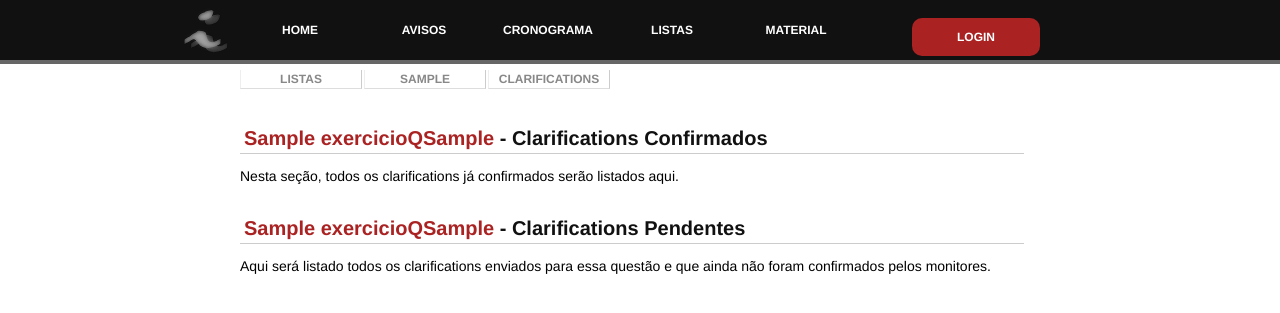
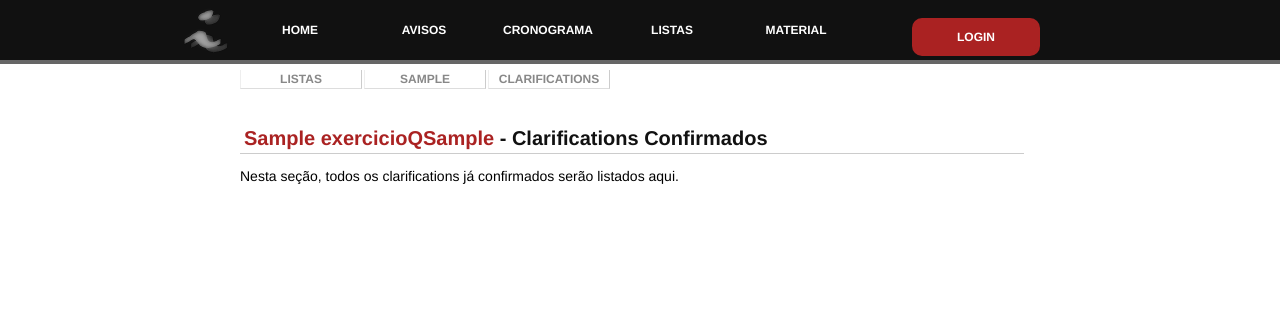
Before and after one commit to rafaelbrandao/Sistema-Corretor, a CodeIgniter app: page /if672/index.php/home/clarifications/1 in a window 1280 px wide. Shown: the top 313 px of the page. Run offline with CodeIgniter, Linux system fonts and the light colour scheme; the visitor is signed in with stand-in values (Sample User, id 1); tables that the repository leaves empty or names only in its code hold one stand-in row (values such as "Sample post").

Commit message:
Hide pending clarifications from views.

```diff
--- a/application/controllers/home.php
+++ b/application/controllers/home.php
@@ -170,13 +170,12 @@ class Home extends CI_Controller {
 		$problem = $this->problems->get_data_for_problem($problem_id);
 
 		$confirmed = $this->clarifications->get_confirmed_for_problem($problem_id);
-		$pending = $this->clarifications->get_pending_for_problem($problem_id);
 		$ask = $this->input->post('ask');
 		$notice = $this->session->flashdata('notice');
 
 		if (!$task || !$ask || !$this->logged) {
 			$this->load->view('v_header',array('logged'=>$this->logged, 'is_admin'=>$this->is_admin, 'notice'=>$notice));
-			$this->load->view('v_clarifications', array('logged'=>$this->logged, 'confirmed'=>$confirmed, 'pending'=>$pending, 'problem'=>$problem, 'list'=>$list, 'problem_id'=>$problem_id) );
+			$this->load->view('v_clarifications', array('logged'=>$this->logged, 'confirmed'=>$confirmed, 'problem'=>$problem, 'list'=>$list, 'problem_id'=>$problem_id) );
 			$this->load->view('v_footer');
 			return;
 		}
--- a/application/views/v_clarifications.php
+++ b/application/views/v_clarifications.php
@@ -17,19 +17,10 @@ $question = $list['nome_lista'].'Q'.$problem['numero'];
 <? } ?>
 </pre>
 
-<h1><strong><?=$question?></strong> - Clarifications Pendentes</h1>
-<pre>Aqui será listado todos os clarifications enviados para essa questão e que ainda não foram confirmados pelos monitores.
-
-<? foreach ($pending as $item) { ?>
-<strong>[<?=$this->datahandler->translate_date_format($item['data_pedido'])?>]</strong> <?=$item['descricao_pedido']?>
-
-<? } ?>
-</pre>
-
 <? if ($logged) { ?>
 <?=form_open(base_url('/index.php/home/clarifications/'.$problem_id.'/submit'))?>
 <h1><strong><?=$question?></strong> - Solicitar Clarification</h1>
-<pre>Antes de solicitar um novo clarification, faça a releitura da questão e verifique se alguém já solicitou algum clarification relacionado e que foi confirmado ou que ainda esteja pendente, para evitar repetição de perguntas que já foram respondidas.
+<pre>Antes de solicitar um novo clarification, faça a releitura da questão e verifique se alguém já solicitou algum clarification relacionado e que foi confirmado, para evitar repetição de perguntas que já foram respondidas.
 
 <textarea name='ask' rows="3" style="width: 600px; border: solid 2px #CCC; border-radius: 4px;"></textarea>
 <input type="submit" value="Enviar" style="position: relative; left: 548px; width: 60px;" /></form>
```
